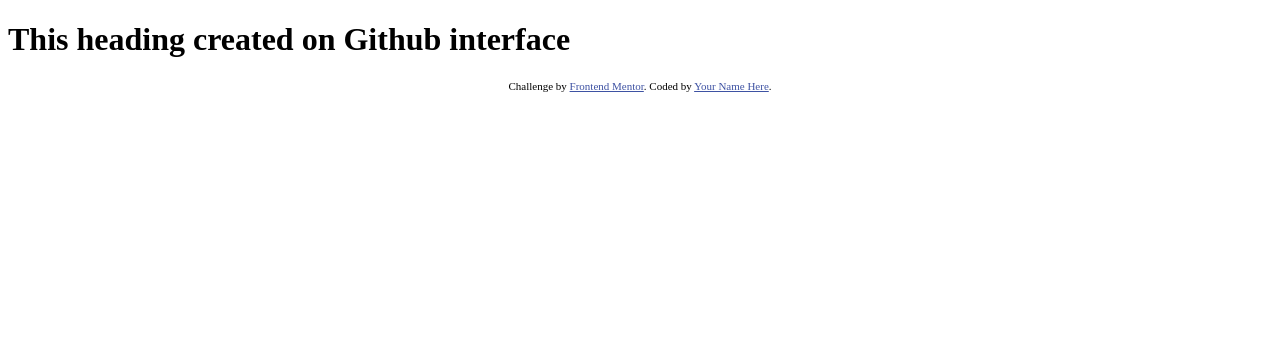
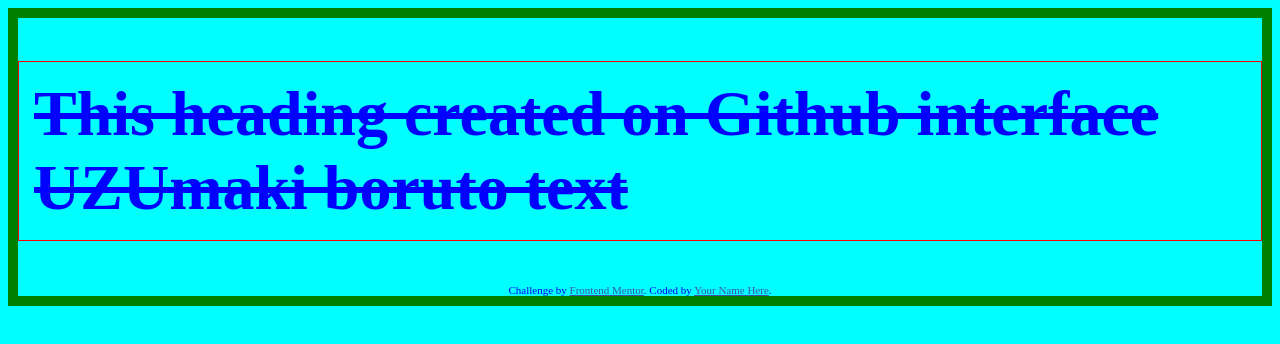
Before and after one commit to yattugs/Result-summary, a website: page index.html in a window 1280 px wide. Drawn offline with Linux system fonts and the light colour scheme.

Commit message:
added text and some style on h2 MAIN branch

```diff
--- a/index.html
+++ b/index.html
@@ -12,11 +12,17 @@
   <style>
     .attribution { font-size: 11px; text-align: center; }
     .attribution a { color: hsl(228, 45%, 44%); }
+    body{
+      background-color: aqua;
+      color: blue;
+      font-size: 2rem;
+      border: 10px solid green;
+    }
   </style>
 </head>
 <body>
 
-  <h1> This heading created on Github interface</h1>
+  <h1 style="padding: 15px; border: 1px solid red; text-decoration: line-through;"> This heading created on Github interface UZUmaki boruto text</h1>
 
   <div class="attribution">
     Challenge by <a href="https://www.frontendmentor.io?ref=challenge" target="_blank">Frontend Mentor</a>.
```
